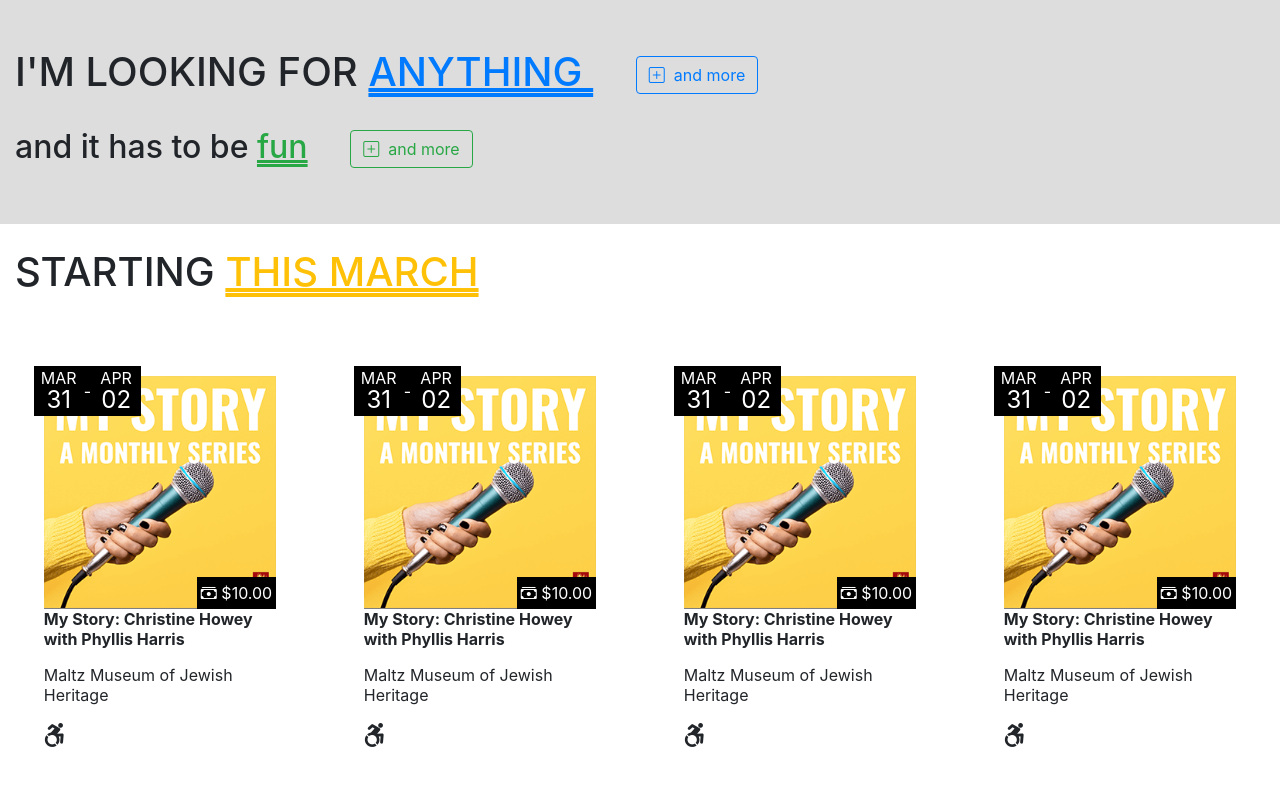
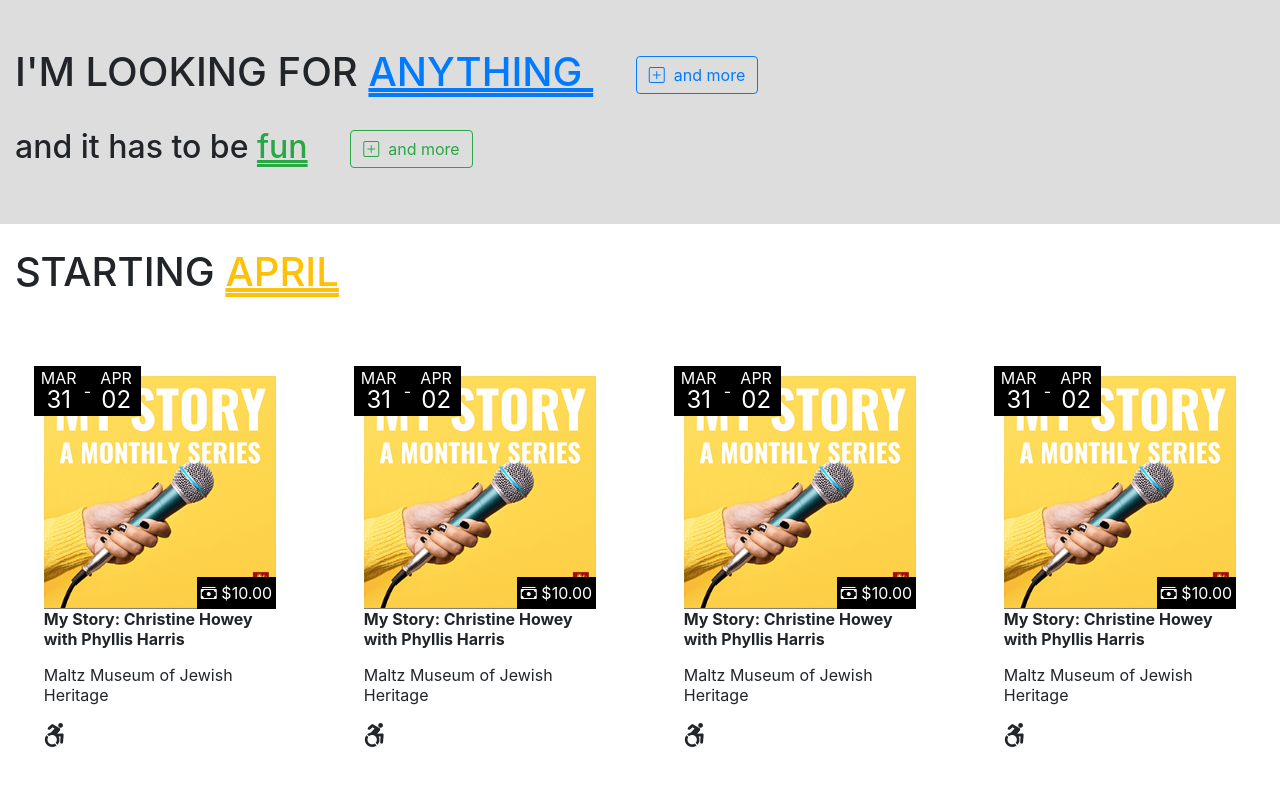
Before and after one commit to Gabbyton/project-horario, an Angular app: page / in a window 1280 px wide. Shown: the top 786 px of the page. Built offline with nearby package versions, Linux system fonts and the light colour scheme.

Commit message:
added date dummy ui update

```diff
--- a/src/app/app.module.ts
+++ b/src/app/app.module.ts
@@ -7,6 +7,7 @@ import { CalendarComponent } from './calendar/calendar.component';
 import { NgbModule } from '@ng-bootstrap/ng-bootstrap';
 import { FilterSelectComponent } from './filter-select/filter-select.component';
 import { FormsModule } from '@angular/forms';
+import { DatePipe } from '@angular/common';
 
 @NgModule({
   declarations: [
@@ -20,7 +21,7 @@ import { FormsModule } from '@angular/forms';
     NgbModule,
     FormsModule
   ],
-  providers: [],
+  providers: [DatePipe],
   bootstrap: [AppComponent]
 })
 export class AppModule { }
--- a/src/app/filter-select/filter-select.component.html
+++ b/src/app/filter-select/filter-select.component.html
@@ -38,7 +38,12 @@
 <div class="container-fluid py-4">
     <div class="row">
         <div class="col-sm-12">
-            <h1>STARTING <span class="filter text-warning">THIS MARCH</span></h1>
+            <h1>STARTING
+                <span class="filter text-warning" [ngbPopover]="chooseDateContent"
+                    [popoverTitle]="chooseDateTitle">
+                    {{ currentTimeRangeString | uppercase }}
+                </span>
+            </h1>
         </div>
     </div>
 </div>
@@ -107,3 +112,19 @@
         <p>{{ isAddingFilter ? 'It needs to be..' : 'Or it probably should be...' }}</p>
     </div>
 </ng-template>
+
+<ng-template #chooseDateTitle>
+    <div class="d-flex align-items-center">
+        or how about...
+    </div>
+</ng-template>
+<ng-template #chooseDateContent>
+    <div class="replacement-filter-container d-flex flex-column">
+        <div><button class="btn btn-outline-secondary" (click)="OnDateChange(true, 'This Weekend')">This weekend</button></div>
+        <div><button class="btn btn-outline-secondary" (click)="OnDateChange(true, 'Next Week')">Next week</button></div>
+        <div><button class="btn btn-outline-secondary" (click)="OnDateChange(true, 'Next Month')">Next month</button></div>
+        <!-- TODO: change content to show selected dates -->
+        <div><button class="btn btn-outline-secondary" (click)="OnDateChange(true, 'Apr 4, 2021 ending at Apr 5 2021')">Between Certain Dates</button></div>
+        <div><button class="btn btn-outline-secondary">Nah, this is good...</button></div>
+    </div>
+</ng-template>
--- a/src/app/filter-select/filter-select.component.ts
+++ b/src/app/filter-select/filter-select.component.ts
@@ -2,6 +2,7 @@ import { Component, OnInit } from '@angular/core';
 import { Observable, OperatorFunction } from 'rxjs';
 import { debounceTime, distinctUntilChanged, map } from 'rxjs/operators';
 import { Filter } from '../utils/filter';
+import { DatePipe } from '@angular/common';
 
 @Component({
   selector: 'app-filter-select',
@@ -14,6 +15,7 @@ export class FilterSelectComponent implements OnInit {
   currentPrimaryCategory: string;
   currentSecondaryCategories: string[];
   currentFilters: Filter[]; // TODO: create hierarchy of objects with interfaces to account for specific needs
+  currentTimeRangeString: string;
 
   clickedSecondary: string;
   isAddingFilter: boolean;
@@ -50,14 +52,15 @@ export class FilterSelectComponent implements OnInit {
         : this.secondaryCategories.filter(v => v.toLowerCase().indexOf(term.toLowerCase()) > -1).slice(0, 10))
     );
 
-  constructor() { }
+  constructor(private datePipe: DatePipe) { }
 
   ngOnInit(): void {
     this.currentSecondaryCategories = [];
     this.currentFilters = [];
-    this.clickedSecondary = !!this.currentSecondaryCategories[0] ? this.currentSecondaryCategories[0]: '';
+    this.clickedSecondary = !!this.currentSecondaryCategories[0] ? this.currentSecondaryCategories[0] : '';
     this.currentPrimaryCategory = '';
     this.isAddingFilter = false;
+    this.currentTimeRangeString = this.datePipe.transform(Date.now(),'MMMM');
   }
 
   OnPrimaryFilterSelect(newPrimaryFilterDisplay: string) {
@@ -73,10 +76,19 @@ export class FilterSelectComponent implements OnInit {
   }
 
   OnSecondaryCategoryRemove() {
-    this.currentSecondaryCategories.splice(this.currentSecondaryCategories.indexOf(this.clickedSecondary),1);
+    this.currentSecondaryCategories.splice(this.currentSecondaryCategories.indexOf(this.clickedSecondary), 1);
   }
 
   OnFilterChange() {
   }
 
+  OnDateChange(isContextualTerm: boolean, contextualTerm?: string, dateRange?: Date[]) {
+    // TODO: change date for logic for specific input
+    if(isContextualTerm)
+      this.currentTimeRangeString = contextualTerm;
+    else {
+      this.currentTimeRangeString = `${this.datePipe.transform(dateRange[0]),'longDate'} and ending ${this.datePipe.transform(dateRange[1]),'longDate'}`;
+    }
+  }
+
 }
```
